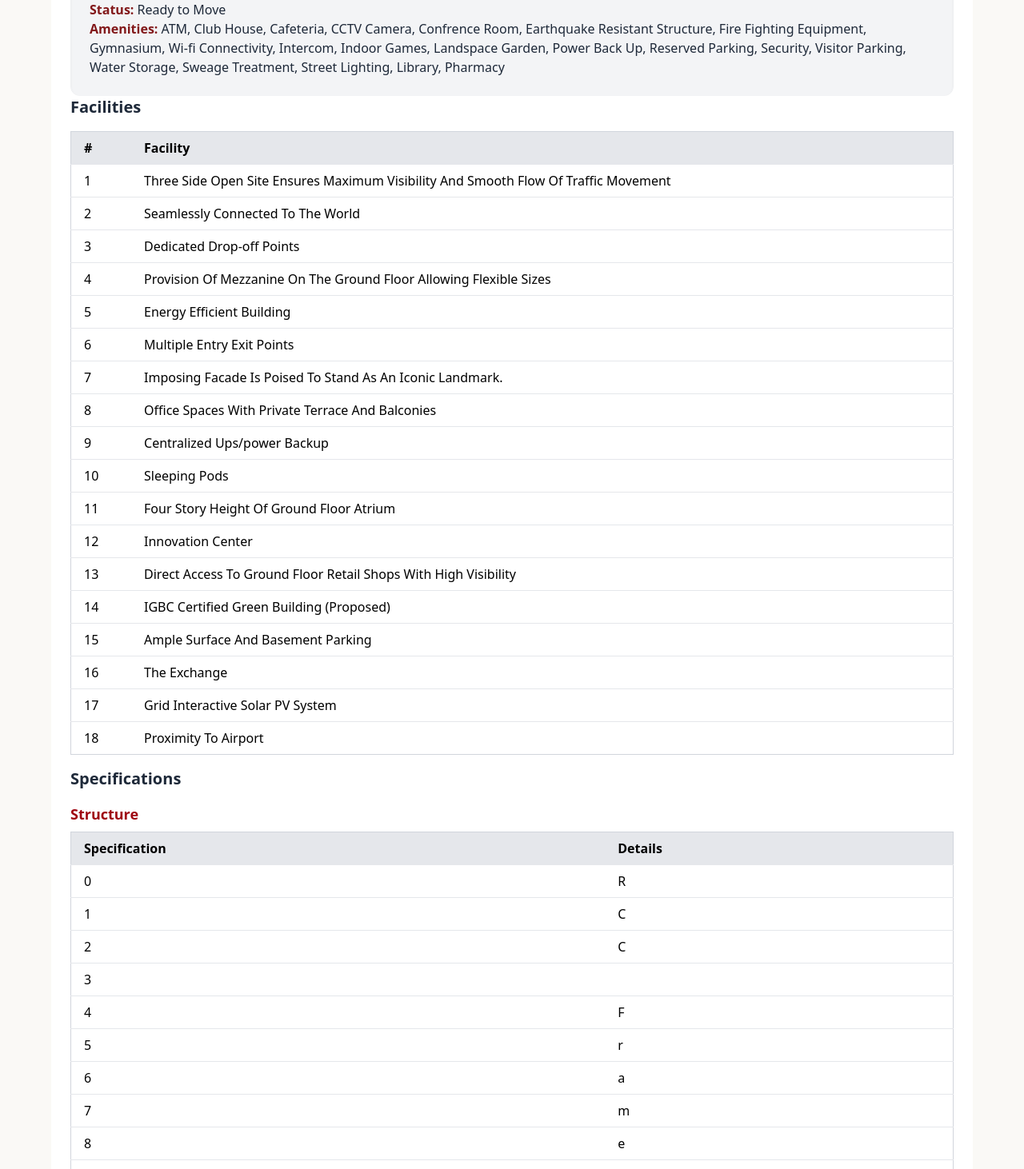
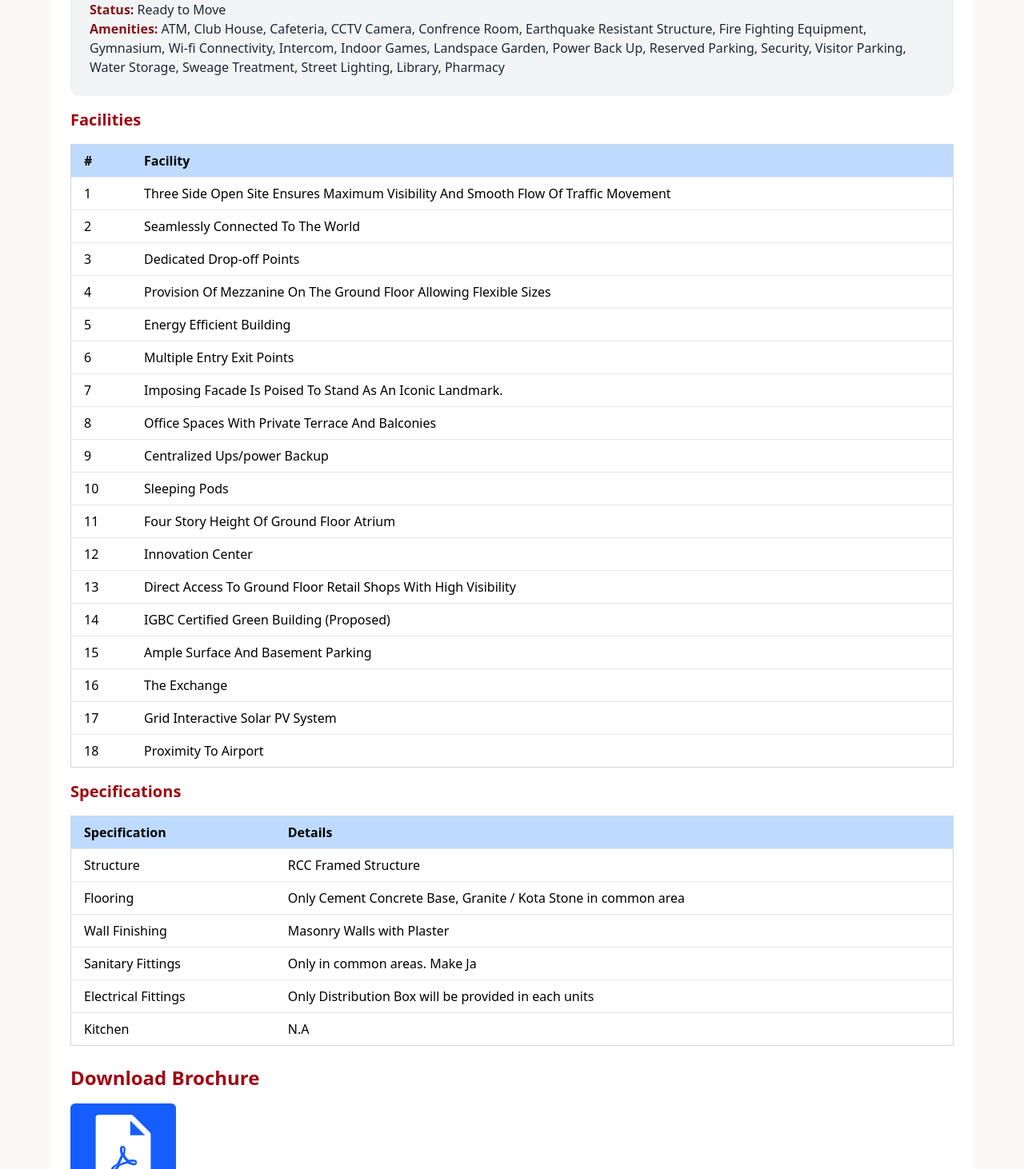
Before and after one commit to Abhixak/Property-Helpline, a React (Vite) app: page /project/1 in a window 1280 px wide. Shown: the part 1108-2570 px from the top of the page at 80% size. Built offline with nearby package versions, Linux system fonts and the light colour scheme.

Commit message:
Added property details

```diff
--- a/src/Pages/ProjectDetails.jsx
+++ b/src/Pages/ProjectDetails.jsx
@@ -4,7 +4,6 @@ import properties from "../data/propertyData.json";
 import Nav from "../Components/Nav";
 import { AiFillFilePdf } from "react-icons/ai";
 import AllProjects from "../Components/AllProjects";
-
 
 const ProjectDetails = () => {
   const { id } = useParams();
@@ -189,10 +188,12 @@ const ProjectDetails = () => {
         {/* Facilities Table */}
         {property.facilities && property.facilities.length > 0 && (
           <div>
-            <h2 className="text-xl font-bold text-gray-800 !mb-4">Facilities</h2>
+            <h2 className="text-xl font-bold text-red-800 !my-4">
+              Facilities
+            </h2>
             <div className="overflow-x-auto">
               <table className="min-w-full border border-gray-300 rounded-lg">
-                <thead className="bg-gray-200 text-left">
+                <thead className="bg-blue-200 text-left">
                   <tr>
                     <th className="!px-4 !py-2">#</th>
                     <th className="!px-4 !py-2">Facility</th>
@@ -211,41 +212,32 @@ const ProjectDetails = () => {
           </div>
         )}
 
-        {/* Specifications Table */}
+        {/* Specifications */}
         {property.specifications &&
           Object.keys(property.specifications).length > 0 && (
             <div>
-              <h2 className="text-xl font-bold text-gray-800 !my-4">
+              <h2 className="text-xl font-bold text-red-800 !my-4">
                 Specifications
               </h2>
-              <div className="space-y-6">
-                {Object.entries(property.specifications).map(
-                  ([sectionTitle, specs], index) => (
-                    <div key={index}>
-                      <h3 className="text-lg font-semibold text-red-800 !mb-2">
-                        {sectionTitle}
-                      </h3>
               <div className="overflow-x-auto">
                 <table className="min-w-full border border-gray-300 rounded-lg">
-                          <thead className="bg-gray-200 text-left">
+                  <thead className="bg-blue-200 text-left">
                     <tr>
                       <th className="!px-4 !py-2">Specification</th>
                       <th className="!px-4 !py-2">Details</th>
                     </tr>
                   </thead>
                   <tbody>
-                            {Object.entries(specs).map(([key, value], i) => (
-                              <tr key={i} className="border-t border-gray-200">
-                                <td className="!px-4 !py-2">{key}</td>
-                                <td className="!px-4 !py-2">{value}</td>
+                    {Object.entries(property.specifications).map(
+                      ([sectionTitle, specs], index) => (
+                        <tr key={index} className="border-t border-gray-200">
+                          <td className="!px-4 !py-2">{sectionTitle}</td>
+                          <td className="!px-4 !py-2">{specs}</td>
                         </tr>
-                            ))}
+                      )
+                    )}
                   </tbody>
                 </table>
-                      </div>
-                    </div>
-                  )
-                )}
               </div>
             </div>
           )}
```
Lines whose indentation alone changed are shown as unchanged.
